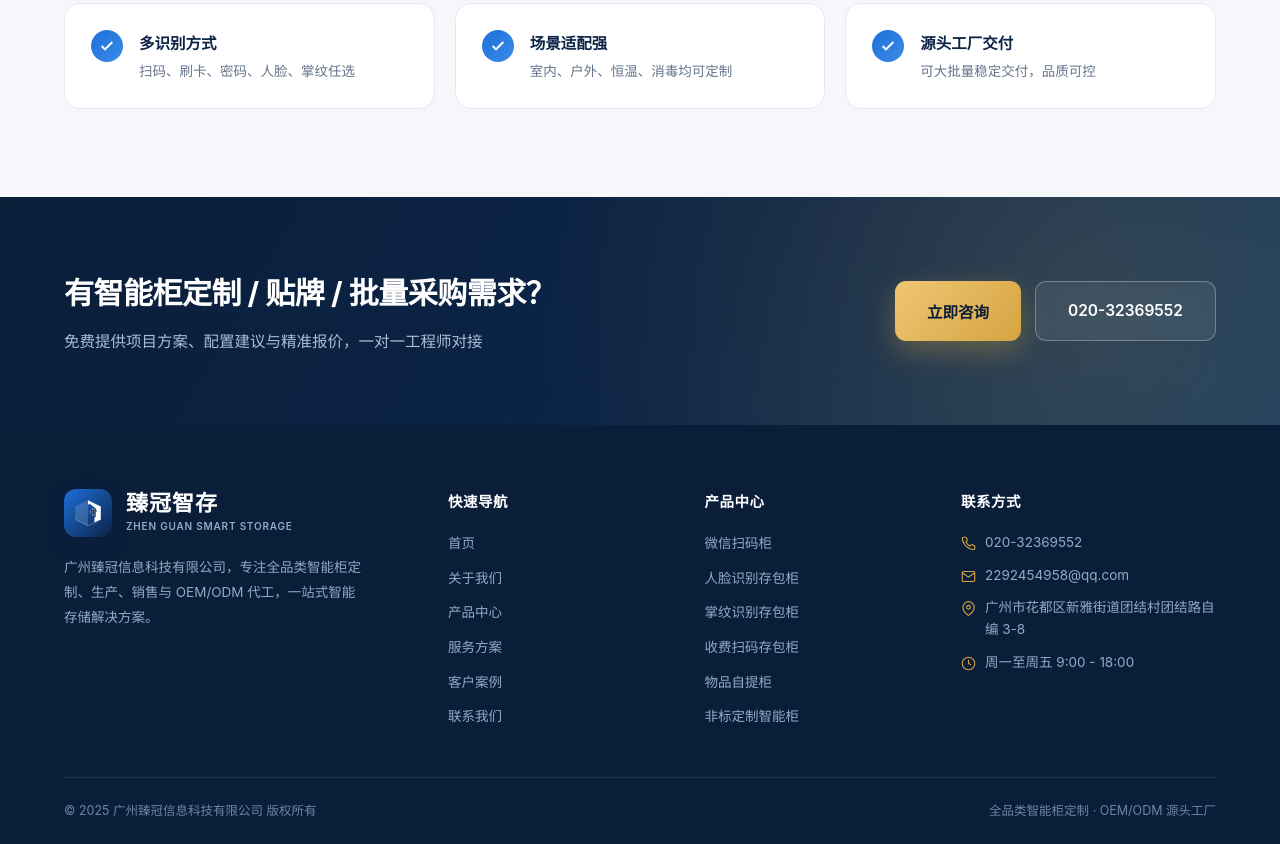
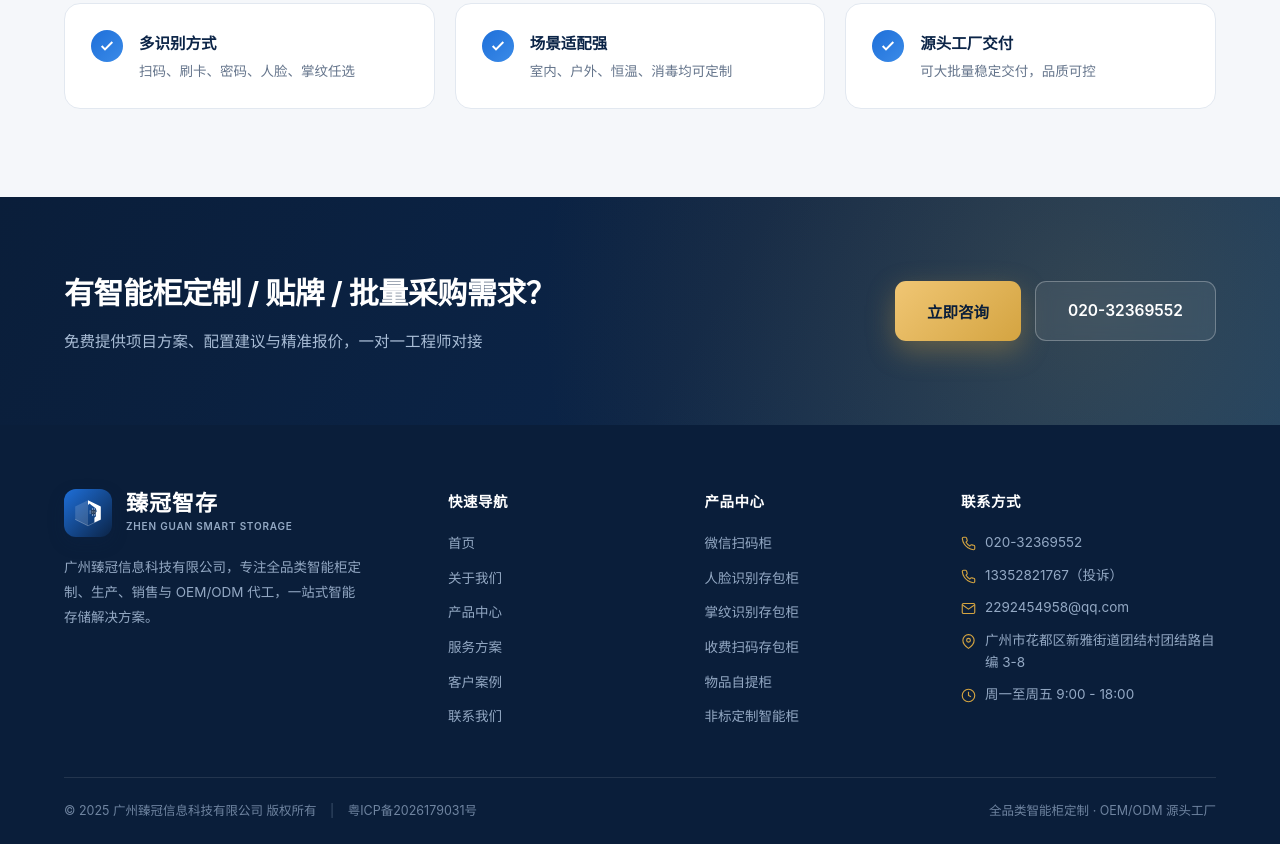
Before and after one commit to zhineng-cabint/zhengguan-website, a plain HTML site: page index.html in a window 1280 px wide. Shown: the part 3097-3941 px from the top of the page. Drawn offline with Linux system fonts and the light colour scheme.

Commit message:
Update index.html

```diff
--- a/index.html
+++ b/index.html
@@ -803,6 +803,11 @@
               <div class="ci-ico"><svg viewBox="0 0 24 24" fill="none" stroke="currentColor" stroke-width="1.8"><path d="M22 16.92v3a2 2 0 0 1-2.18 2 19.79 19.79 0 0 1-8.63-3.07 19.5 19.5 0 0 1-6-6 19.79 19.79 0 0 1-3.07-8.67A2 2 0 0 1 4.11 2h3a2 2 0 0 1 2 1.72c.13.96.36 1.9.7 2.81a2 2 0 0 1-.45 2.11L8.09 9.91a16 16 0 0 0 6 6l1.27-1.27a2 2 0 0 1 2.11-.45c.9.34 1.85.57 2.81.7A2 2 0 0 1 22 16.92z"/></svg></div>
               <div><div class="ci-label">业务热线</div><div class="ci-value"><a href="tel:02032369552">020-32369552</a></div></div>
             </div>
+            <!-- 添加投诉电话 -->
+            <div class="ci-item">
+              <div class="ci-ico"><svg viewBox="0 0 24 24" fill="none" stroke="currentColor" stroke-width="1.8"><path d="M22 16.92v3a2 2 0 0 1-2.18 2 19.79 19.79 0 0 1-8.63-3.07 19.5 19.5 0 0 1-6-6 19.79 19.79 0 0 1-3.07-8.67A2 2 0 0 1 4.11 2h3a2 2 0 0 1 2 1.72c.13.96.36 1.9.7 2.81a2 2 0 0 1-.45 2.11L8.09 9.91a16 16 0 0 0 6 6l1.27-1.27a2 2 0 0 1 2.11-.45c.9.34 1.85.57 2.81.7A2 2 0 0 1 22 16.92z"/></svg></div>
+              <div><div class="ci-label">投诉电话</div><div class="ci-value"><a href="tel:13352821767">13352821767</a></div></div>
+            </div>
             <div class="ci-item">
               <div class="ci-ico"><svg viewBox="0 0 24 24" fill="none" stroke="currentColor" stroke-width="1.8"><rect x="2" y="4" width="20" height="16" rx="2"/><path d="m22 6-10 7L2 6"/></svg></div>
               <div><div class="ci-label">商务邮箱</div><div class="ci-value"><a href="mailto:2292454958@qq.com">2292454958@qq.com</a></div></div>
@@ -917,6 +922,8 @@
         <h4>联系方式</h4>
         <ul class="foot-contact">
           <li><svg viewBox="0 0 24 24" fill="none" stroke="currentColor" stroke-width="1.8"><path d="M22 16.92v3a2 2 0 0 1-2.18 2 19.79 19.79 0 0 1-8.63-3.07 19.5 19.5 0 0 1-6-6 19.79 19.79 0 0 1-3.07-8.67A2 2 0 0 1 4.11 2h3a2 2 0 0 1 2 1.72c.13.96.36 1.9.7 2.81a2 2 0 0 1-.45 2.11L8.09 9.91a16 16 0 0 0 6 6l1.27-1.27a2 2 0 0 1 2.11-.45c.9.34 1.85.57 2.81.7A2 2 0 0 1 22 16.92z"/></svg><a href="tel:02032369552">020-32369552</a></li>
+          <!-- 添加投诉电话 -->
+          <li><svg viewBox="0 0 24 24" fill="none" stroke="currentColor" stroke-width="1.8"><path d="M22 16.92v3a2 2 0 0 1-2.18 2 19.79 19.79 0 0 1-8.63-3.07 19.5 19.5 0 0 1-6-6 19.79 19.79 0 0 1-3.07-8.67A2 2 0 0 1 4.11 2h3a2 2 0 0 1 2 1.72c.13.96.36 1.9.7 2.81a2 2 0 0 1-.45 2.11L8.09 9.91a16 16 0 0 0 6 6l1.27-1.27a2 2 0 0 1 2.11-.45c.9.34 1.85.57 2.81.7A2 2 0 0 1 22 16.92z"/></svg><a href="tel:13352821767">13352821767（投诉）</a></li>
           <li><svg viewBox="0 0 24 24" fill="none" stroke="currentColor" stroke-width="1.8"><rect x="2" y="4" width="20" height="16" rx="2"/><path d="m22 6-10 7L2 6"/></svg><a href="mailto:2292454958@qq.com">2292454958@qq.com</a></li>
           <li><svg viewBox="0 0 24 24" fill="none" stroke="currentColor" stroke-width="1.8"><path d="M21 10c0 7-9 13-9 13s-9-6-9-13a9 9 0 0 1 18 0z"/><circle cx="12" cy="10" r="3"/></svg>广州市花都区新雅街道团结村团结路自编 3-8</li>
           <li><svg viewBox="0 0 24 24" fill="none" stroke="currentColor" stroke-width="1.8"><circle cx="12" cy="12" r="10"/><path d="M12 6v6l4 2"/></svg>周一至周五 9:00 - 18:00</li>
@@ -925,7 +932,14 @@
     </div>
 
     <div class="foot-bottom">
-      <span>© 2025 广州臻冠信息科技有限公司 版权所有</span>
+      <div>
+        <span>© 2025 广州臻冠信息科技有限公司 版权所有</span>
+        <span style="margin: 0 10px; opacity: 0.5;">|</span>
+        <!-- 添加备案号 -->
+        <a href="https://beian.miit.gov.cn/" target="_blank" rel="nofollow" style="color: #6F84A0; transition: color 0.2s;" onmouseover="this.style.color='#D4A441'" onmouseout="this.style.color='#6F84A0'">
+          粤ICP备2026179031号
+        </a>
+      </div>
       <span>全品类智能柜定制 · OEM/ODM 源头工厂</span>
     </div>
   </div>
```
